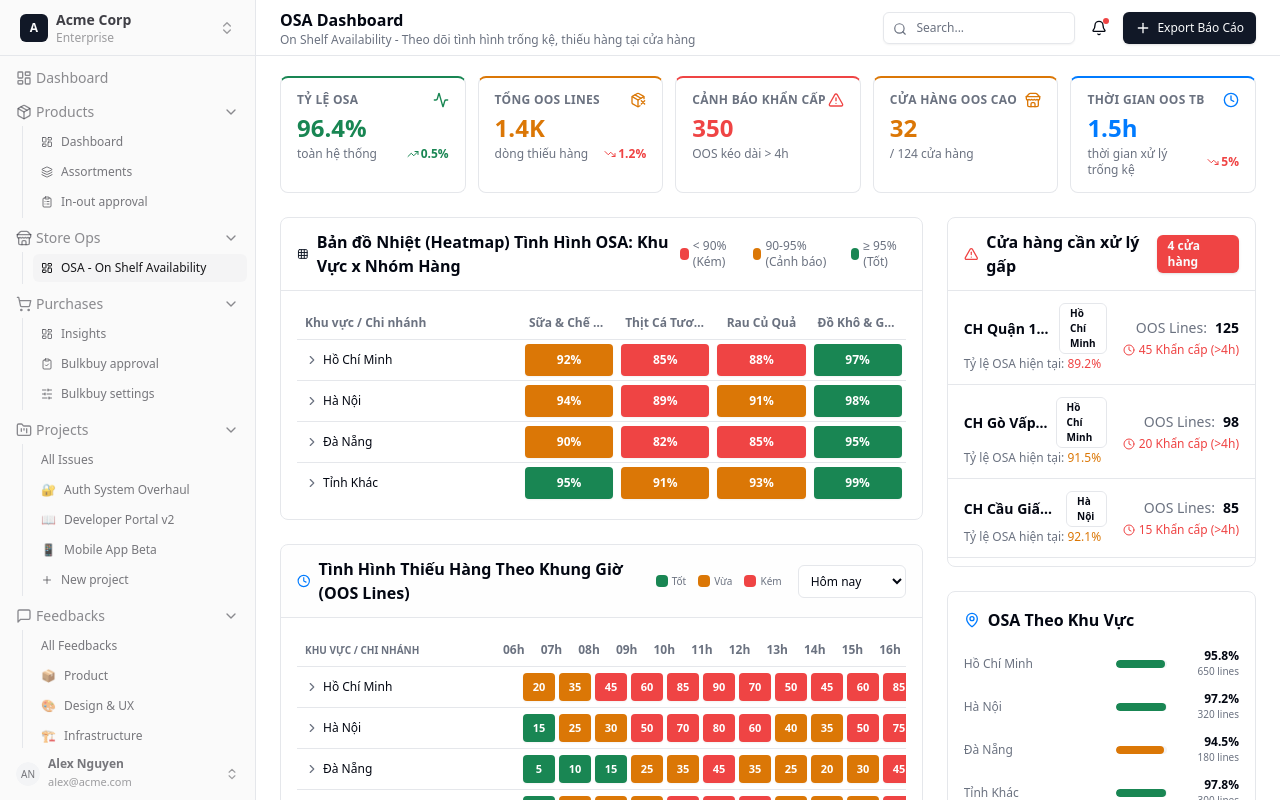
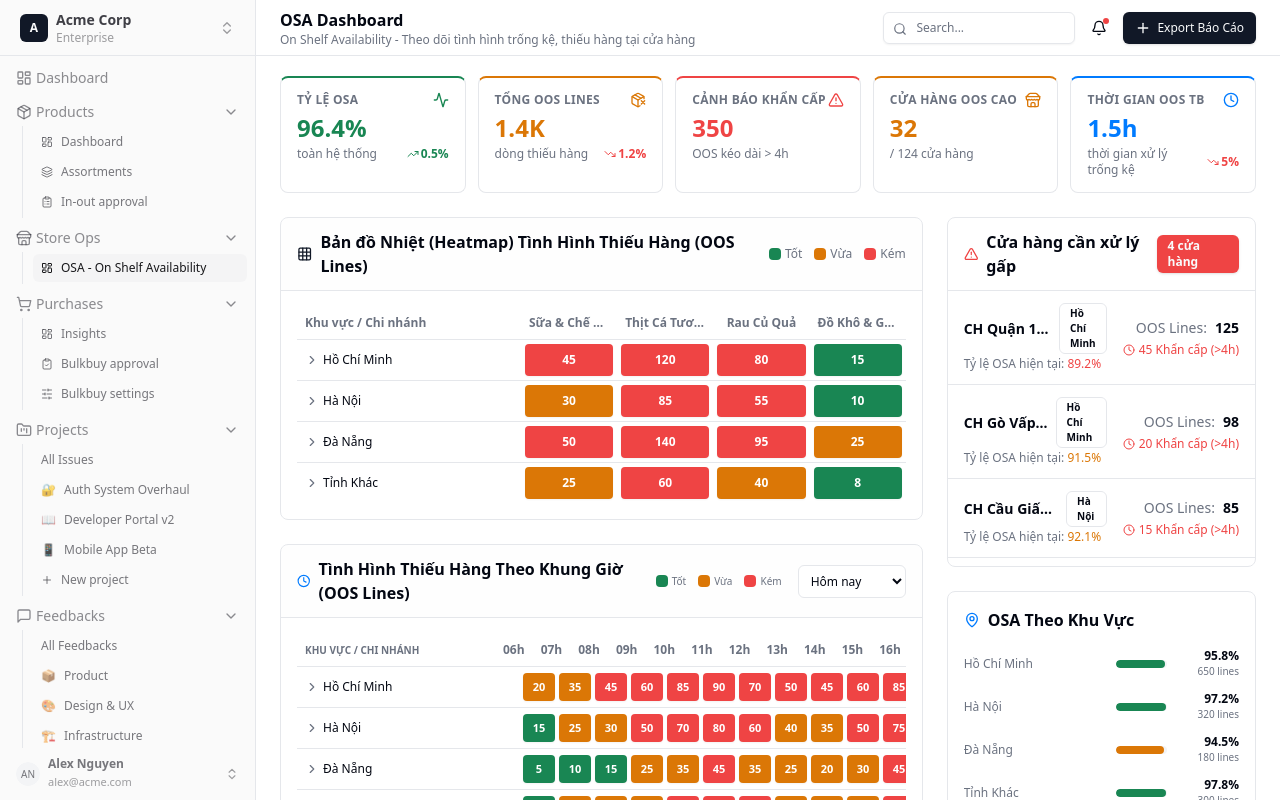
Before and after one commit to hada-works/hada-ui, a React (Vite) app: page /store-ops/osa in a window 1280 px wide. Built offline with nearby package versions, Linux system fonts and the light colour scheme.

Commit message:
fix(store-ops): update main heatmap to track OOS lines instead of OSA percentage

```diff
--- a/src/features/store-ops/pages/OsaDashboardPage.tsx
+++ b/src/features/store-ops/pages/OsaDashboardPage.tsx
@@ -34,32 +34,32 @@ const HOURS = ["06h", "07h", "08h", "09h", "10h", "11h", "12h", "13h", "14h", "1
 const HEATMAP_DATA = [
   {
     region: "Hồ Chí Minh",
-    categories: { "Sữa & Chế phẩm": 92, "Thịt Cá Tươi Sống": 85, "Rau Củ Quả": 88, "Đồ Khô & Gia Vị": 97 },
+    categories: { "Sữa & Chế phẩm": 45, "Thịt Cá Tươi Sống": 120, "Rau Củ Quả": 80, "Đồ Khô & Gia Vị": 15 },
     stores: [
-      { name: "CH Quận 1 - Nguyễn Thị Minh Khai", categories: { "Sữa & Chế phẩm": 89, "Thịt Cá Tươi Sống": 75, "Rau Củ Quả": 82, "Đồ Khô & Gia Vị": 96 } },
-      { name: "CH Gò Vấp - Quang Trung", categories: { "Sữa & Chế phẩm": 94, "Thịt Cá Tươi Sống": 92, "Rau Củ Quả": 90, "Đồ Khô & Gia Vị": 98 } }
+      { name: "CH Quận 1 - Nguyễn Thị Minh Khai", categories: { "Sữa & Chế phẩm": 25, "Thịt Cá Tươi Sống": 70, "Rau Củ Quả": 45, "Đồ Khô & Gia Vị": 10 } },
+      { name: "CH Gò Vấp - Quang Trung", categories: { "Sữa & Chế phẩm": 20, "Thịt Cá Tươi Sống": 50, "Rau Củ Quả": 35, "Đồ Khô & Gia Vị": 5 } }
     ]
   },
   {
     region: "Hà Nội",
-    categories: { "Sữa & Chế phẩm": 94, "Thịt Cá Tươi Sống": 89, "Rau Củ Quả": 91, "Đồ Khô & Gia Vị": 98 },
+    categories: { "Sữa & Chế phẩm": 30, "Thịt Cá Tươi Sống": 85, "Rau Củ Quả": 55, "Đồ Khô & Gia Vị": 10 },
     stores: [
-      { name: "CH Cầu Giấy - Xuân Thủy", categories: { "Sữa & Chế phẩm": 95, "Thịt Cá Tươi Sống": 91, "Rau Củ Quả": 93, "Đồ Khô & Gia Vị": 99 } },
-      { name: "CH Đống Đa - Thái Hà", categories: { "Sữa & Chế phẩm": 92, "Thịt Cá Tươi Sống": 86, "Rau Củ Quả": 88, "Đồ Khô & Gia Vị": 97 } }
+      { name: "CH Cầu Giấy - Xuân Thủy", categories: { "Sữa & Chế phẩm": 18, "Thịt Cá Tươi Sống": 45, "Rau Củ Quả": 30, "Đồ Khô & Gia Vị": 6 } },
+      { name: "CH Đống Đa - Thái Hà", categories: { "Sữa & Chế phẩm": 12, "Thịt Cá Tươi Sống": 40, "Rau Củ Quả": 25, "Đồ Khô & Gia Vị": 4 } }
     ]
   },
   {
     region: "Đà Nẵng",
-    categories: { "Sữa & Chế phẩm": 90, "Thịt Cá Tươi Sống": 82, "Rau Củ Quả": 85, "Đồ Khô & Gia Vị": 95 },
+    categories: { "Sữa & Chế phẩm": 50, "Thịt Cá Tươi Sống": 140, "Rau Củ Quả": 95, "Đồ Khô & Gia Vị": 25 },
     stores: [
-      { name: "CH Hải Châu - Lê Duẩn", categories: { "Sữa & Chế phẩm": 88, "Thịt Cá Tươi Sống": 79, "Rau Củ Quả": 84, "Đồ Khô & Gia Vị": 92 } }
+      { name: "CH Hải Châu - Lê Duẩn", categories: { "Sữa & Chế phẩm": 50, "Thịt Cá Tươi Sống": 140, "Rau Củ Quả": 95, "Đồ Khô & Gia Vị": 25 } }
     ]
   },
   {
     region: "Tỉnh Khác",
-    categories: { "Sữa & Chế phẩm": 95, "Thịt Cá Tươi Sống": 91, "Rau Củ Quả": 93, "Đồ Khô & Gia Vị": 99 },
+    categories: { "Sữa & Chế phẩm": 25, "Thịt Cá Tươi Sống": 60, "Rau Củ Quả": 40, "Đồ Khô & Gia Vị": 8 },
     stores: [
-      { name: "CH Cần Thơ - Ninh Kiều", categories: { "Sữa & Chế phẩm": 96, "Thịt Cá Tươi Sống": 92, "Rau Củ Quả": 94, "Đồ Khô & Gia Vị": 100 } }
+      { name: "CH Cần Thơ - Ninh Kiều", categories: { "Sữa & Chế phẩm": 25, "Thịt Cá Tươi Sống": 60, "Rau Củ Quả": 40, "Đồ Khô & Gia Vị": 8 } }
     ]
   },
 ]
@@ -153,8 +153,9 @@ function OsaHeatmap({ data, cols }: { data: typeof HEATMAP_DATA, cols: string[]
   const [expanded, setExpanded] = useState<Record<string, boolean>>({})
 
   const getColor = (val: number) => {
-    if (val >= 95) return "bg-[hsl(var(--success))] text-white"
-    if (val >= 90) return "bg-[hsl(var(--warning))] text-white"
+    if (val === 0) return "bg-muted/30 text-muted-foreground"
+    if (val <= 15) return "bg-[hsl(var(--success))] text-white"
+    if (val <= 40) return "bg-[hsl(var(--warning))] text-white"
     return "bg-destructive text-white"
   }
 
@@ -190,7 +191,7 @@ function OsaHeatmap({ data, cols }: { data: typeof HEATMAP_DATA, cols: string[]
                   return (
                     <div key={c} className="flex-1 p-1">
                       <div className={cn("h-8 w-full rounded flex items-center justify-center text-xs font-bold transition-all shadow-sm", getColor(val))}>
-                        {val}%
+                        {val}
                       </div>
                     </div>
                   )
@@ -211,7 +212,7 @@ function OsaHeatmap({ data, cols }: { data: typeof HEATMAP_DATA, cols: string[]
                         return (
                           <div key={c} className="flex-1 p-1">
                             <div className={cn("h-7 w-full rounded flex items-center justify-center text-[11px] font-semibold opacity-90 hover:opacity-100 transition-opacity", getColor(val))}>
-                              {val}%
+                              {val}
                             </div>
                           </div>
                         )
@@ -332,15 +333,15 @@ export function OsaDashboardPage() {
             {/* ── Column 1: Heatmap (Span 2) ── */}
             <div className="xl:col-span-2 flex flex-col">
               <div className="rounded-lg border bg-card overflow-hidden flex flex-col shrink-0">
-                <div className="flex items-center justify-between px-4 py-3 border-b shrink-0">
+                <div className="flex items-center justify-between px-4 py-3 border-b shrink-0 bg-muted/10">
                   <div className="flex items-center gap-2">
                     <Grid className="size-4 text-primary" />
-                    <h2 className="text-base font-semibold">Bản đồ Nhiệt (Heatmap) Tình Hình OSA: Khu Vực x Nhóm Hàng</h2>
+                    <h2 className="text-base font-semibold">Bản đồ Nhiệt (Heatmap) Tình Hình Thiếu Hàng (OOS Lines)</h2>
                   </div>
                   <div className="flex items-center gap-3 text-xs text-muted-foreground hidden sm:flex">
-                    <div className="flex items-center gap-1"><div className="size-3 rounded-sm bg-destructive" /> &lt; 90% (Kém)</div>
-                    <div className="flex items-center gap-1"><div className="size-3 rounded-sm bg-[hsl(var(--warning))]" /> 90-95% (Cảnh báo)</div>
-                    <div className="flex items-center gap-1"><div className="size-3 rounded-sm bg-[hsl(var(--success))]" /> &ge; 95% (Tốt)</div>
+                    <div className="flex items-center gap-1"><div className="size-3 rounded-sm bg-[hsl(var(--success))]" /> Tốt</div>
+                    <div className="flex items-center gap-1"><div className="size-3 rounded-sm bg-[hsl(var(--warning))]" /> Vừa</div>
+                    <div className="flex items-center gap-1"><div className="size-3 rounded-sm bg-destructive" /> Kém</div>
                   </div>
                 </div>
                 <div className="p-4 flex-1 overflow-auto">
```
